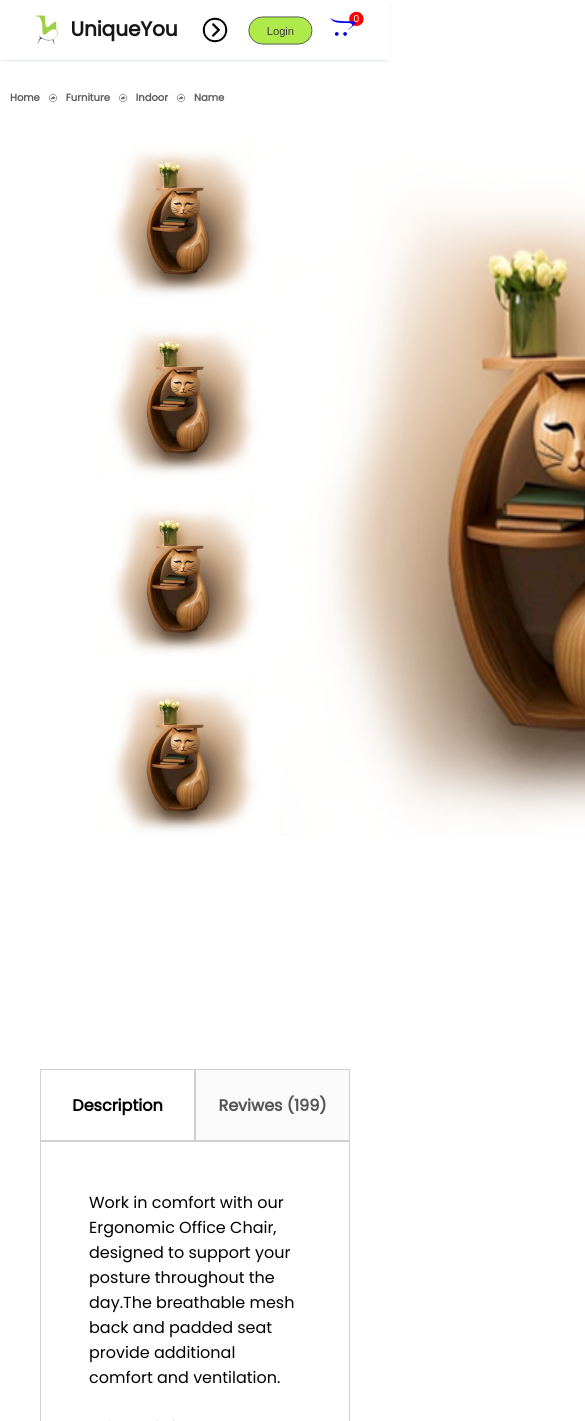
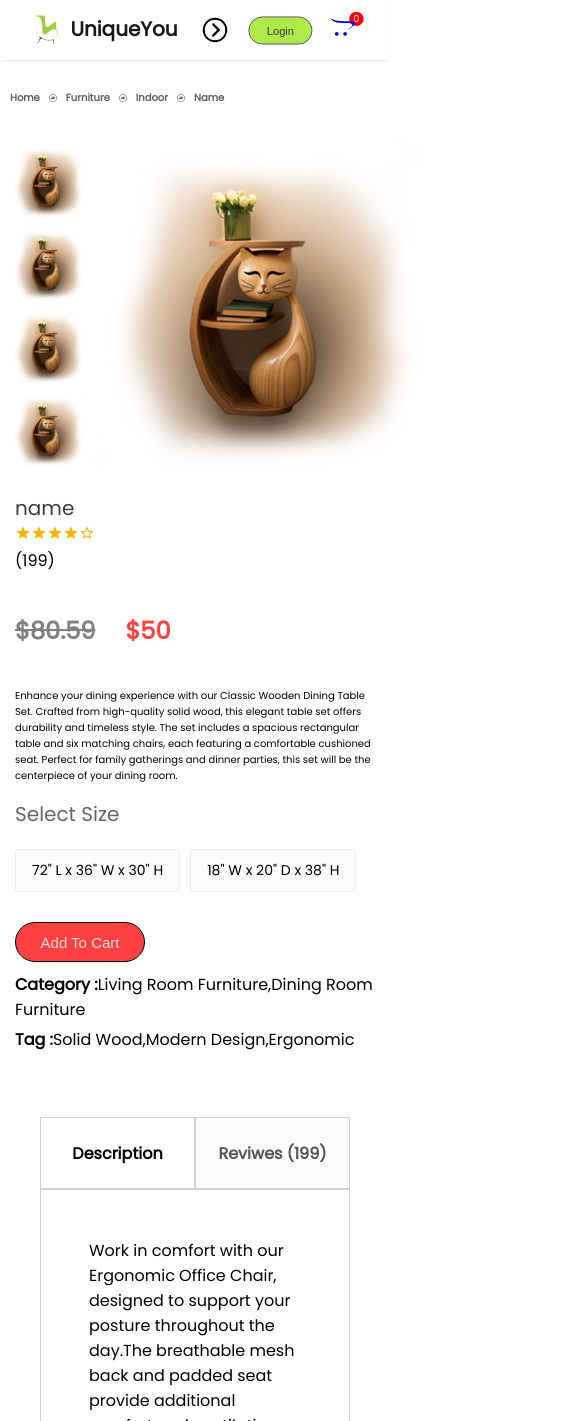
Before and after one commit to WasanaS1/Ferniture_WebApp, a React (Create React App) app in the folder frontend/: page /product/1 in a window 390 px wide. Shown: the top 1421 px of the page, 585 px wide, since content can reach past the window. Built offline with nearby package versions, Linux system fonts and the light colour scheme.

Commit message:
product page media query

```diff
--- a/frontend/src/Components/ProductDisplay/ProductDisplay.css
+++ b/frontend/src/Components/ProductDisplay/ProductDisplay.css
@@ -87,3 +87,189 @@
 .productdisplay-right-category span{
     font-weight: 600;
 }
+@media (max-width: 1280px){
+    .productdisplay{
+        margin: 0px 60px;
+    }
+    .productdisplay-left{
+        gap: 10px;
+    }
+    .productdisplay-img-list{
+        gap: 10px;
+    }
+    .productdisplay-img-list img{
+        height: 120px;
+    }
+    .productdisplay-main-img{
+        width: auto;
+        height: 510px;
+    }
+    .productdisplay-right{
+        margin: 0px 30px;
+    }
+    .productdisplay-right h1{
+        font-size: 22px;
+    }
+    .productdisplay-right-stars{
+        gap: 3px;
+        font-size: 13px;
+    }
+    .productdisplay-right-prices{
+        margin: 10px 0px;
+        font-size: 18px;
+    }
+    .productdisplay-right-description{
+        font-size: 13px;
+    }
+    .productdisplay-right-size h1{
+        margin-top: 20px;
+        font-size: 20px;
+    }
+    .productdisplay-right-sizes div{
+        padding: 14px 20px;
+    }
+    .productdisplay-right button{
+        width: 150px;
+        padding: 15px 0px;
+        margin-bottom: 20px;
+    }
+    .productdisplay-right-category{
+        margin-top: 5px;
+        font-size: 14px;
+    }
+}
+@media (max-width: 1024px){
+    .productdisplay{
+        margin: 0px 30px;
+    }
+    .productdisplay-left{
+        gap: 5px;
+    }
+    .productdisplay-img-list img{
+        height: 80px;
+    }
+    .productdisplay-main-img{
+        height: 350px;
+    }
+    .productdisplay-right h1{
+        font-size: 18px;
+    }
+    .productdisplay-right-stars{
+        width:15px ;
+    }
+
+    .productdisplay-right-description{
+        font-size: 12px;
+    }
+    .productdisplay-right-size{
+        margin-top: 10px 0px;
+    }
+    .productdisplay-right-sizes div{
+        padding: 10px 16px;
+        font-size: 12px;
+    }
+    .productdisplay-right button{
+        width: 120px;
+        padding: 10px 0px;
+        margin-bottom: 10px;
+        font-size: 14px;
+    }
+    .productdisplay-right-category{
+        font-size: 12px;
+    }
+}
+@media (max-width: 800px){
+    .productdisplay{
+        margin: 0px 10px;
+    }
+    .productdisplay-left{
+        gap: 0px;
+        flex-direction: column-reverse;
+        align-items: center;
+        justify-content:start;
+    }
+    .productdisplay-img-list{
+        flex-direction: row;
+        gap: 6px;
+    }
+    .productdisplay-img-list img{
+        height: 70px;
+    }
+    .productdisplay-main-img{
+        height: 300px;
+    }
+    .productdisplay-right h1{
+        font-size: 14px;
+    }
+    .productdisplay-right-stars{
+        width:13px ;
+    }
+
+    .productdisplay-right-description{
+        font-size: 10px;
+    }
+    .productdisplay-right-description h1{
+        margin-top: 10px 0px;
+    }
+    .productdisplay-right-size{
+        margin-top: 10px;
+        gap: 5px;
+    }
+    .productdisplay-right-sizes div{
+        padding: 4px 11px;
+    }
+    .productdisplay-right button{
+        width: 100px;
+        font-size: 12px;
+    }
+    .productdisplay-right-category{
+        font-size: 10px;
+    }
+}
+@media (max-width:500px){
+    .productdisplay{
+        flex-direction: column;
+    }
+    .productdisplay-left{
+        gap: 10px;
+        flex-direction: row;
+        margin: auto;
+    }
+    .productdisplay-img-list{
+        flex-direction: column;
+        gap: 8px;
+    }
+    .productdisplay-img-list img{
+        height: 75px;
+    }
+    .productdisplay-main-img{
+        height: 330px;
+    }
+    .productdisplay-right{
+        margin: 5px;
+    }
+    .productdisplay-right h1{
+        margin-top: 15px;
+        font-size: 20px;
+        font-weight: 500;
+    }
+    .productdisplay-right-stars img{
+        width: 15px;
+    }
+    .productdisplay-right-sizes{
+        gap: 10px;
+        margin: 20px 0px;
+    }
+    .productdisplay-right-sizes div{
+        padding: 10px 16px;
+        font-size: 14px;
+    }
+    .productdisplay-right button{
+        width: 130px;
+        font-size: 15px;
+        padding: 12px 0px;
+    }
+    .productdisplay-right-category{
+        font-size: 16px;
+    }
+}
```
